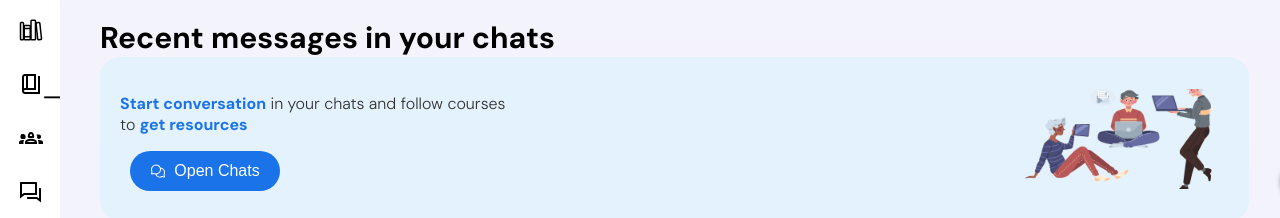
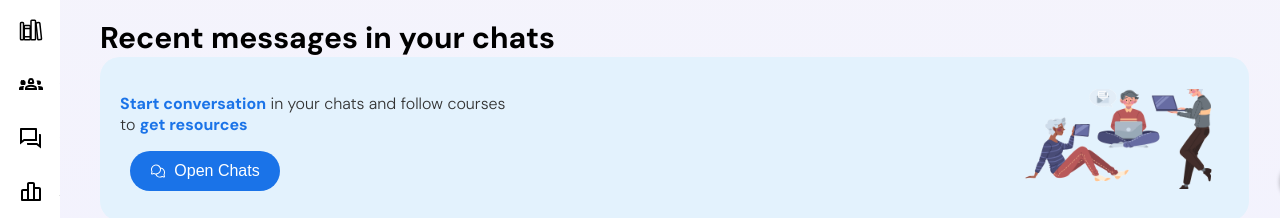
Before and after one commit to NoteHubs-Org/Frontend, a React (Create React App) app: page /QAs in a window 1280 px wide. Shown: the part 300-518 px from the top of the page. Built offline with nearby package versions, Linux system fonts and the light colour scheme; the HTML template or start-up script is replaced by a standard one.

Commit message:
initial commit

```diff
--- a/src/App.js
+++ b/src/App.js
@@ -3,6 +3,7 @@ import './App.css';
 import Header from './header/Header';
 import LandPage from './landingPage/LandPage';
 import Footer from './footer/Footer';
+import { BrowserRouter } from 'react-router-dom';
 
 function App() {
   const [isVisible, setIsVisible] = useState(false);
@@ -11,12 +12,20 @@ function App() {
     setIsVisible(!isVisible);
   };
 
+  const [isExpanded, setIsExpanded] = useState(false);
+
+  const toggleSidebar = () => {
+    setIsExpanded(!isExpanded);
+  };
+
   return (
-    <>
+    <BrowserRouter>
       <Header toggleProfile={toggleProfile} />
-      <LandPage isProfileVisible={isVisible} toggleProfile={toggleProfile} />
+      <LandPage isProfileVisible={isVisible} toggleProfile={toggleProfile}
+      toggleSidebar={toggleSidebar}
+      isExpanded={isExpanded} />
       <Footer />
-    </>
+    </BrowserRouter>
   );
 }
 
--- a/src/landingPage/LandPage.js
+++ b/src/landingPage/LandPage.js
@@ -1,16 +1,17 @@
 import React from "react";
 import Sidebar from "./sidebar/Sidebar";
 import Profile from "../header/Profile";
-import { BrowserRouter as Router, Routes, Route } from "react-router-dom"
+import { Routes, Route } from "react-router-dom"; // Remove Router from here
 import Dashboard from "./L_Body/Dashboard";
 import UploadPage from "../uploads/UploadPage";
 
-const LandPage = ({ isProfileVisible, toggleProfile }) => {
+const LandPage = ({ isProfileVisible, toggleProfile, toggleSidebar, isExpanded }) => {
   return (
     <>
-      <Sidebar className="sidebar" />
+      <Sidebar toggleSidebar={toggleSidebar}
+      isExpanded={isExpanded}
+      className="sidebar" />
       <Profile isOpen={isProfileVisible} toggleProfile={toggleProfile} />
-      <Router>
       <Routes>
         <Route path="/" element={<Dashboard />} />
         <Route path="/summarize" element={<UploadPage />} />
@@ -18,7 +19,6 @@ const LandPage = ({ isProfileVisible, toggleProfile }) => {
         <Route path="/groups" element={<Dashboard />} />
         <Route path="/QAs" element={<Dashboard />} />
       </Routes>
-      </Router>
     </>
   );
 };
--- a/src/landingPage/sidebar/New_PopUp.js
+++ b/src/landingPage/sidebar/New_PopUp.js
@@ -3,8 +3,11 @@ import { BsCloudArrowUpFill } from "react-icons/bs";
 import { RiQuestionnaireFill } from "react-icons/ri";
 import { IoIosPaper } from "react-icons/io";
 import './sidebar.css'
+import { useNavigate } from 'react-router-dom';
 
 const New_PopUp = () => {
+  const navigate = useNavigate();
+
   return (
     <>
       <div className='div-row upload-cloud'>
@@ -21,7 +24,7 @@ const New_PopUp = () => {
           <h5>Ask a study question and get answer in seconds</h5>
         </div>
       </div>
-      <div className='div-row'>
+      <div className='div-row' onClick={() => navigate("/summarize")}>
         <IoIosPaper className='popup-icon notes-icon' />
         <div>
           <h4>Summarise Documents</h4>
--- a/src/landingPage/sidebar/Sidebar.js
+++ b/src/landingPage/sidebar/Sidebar.js
@@ -1,61 +1,54 @@
-import React, { useState } from 'react';
-import { BiMenu, BiX, BiGridAlt, BiUser, BiMessageSquareDetail, BiBookmark, BiFolder, BiBarChartAlt2, BiLogOut, } from 'react-icons/bi';
-import { IoAdd } from "react-icons/io5";
-import { IoLibraryOutline } from "react-icons/io5";
+import React, { useEffect, useRef } from "react";
+import { BiMenu, BiGridAlt, BiBarChartAlt2, BiLogOut } from "react-icons/bi";
+import { IoAdd, IoLibraryOutline } from "react-icons/io5";
 import { MdOutlineGroups2 } from "react-icons/md";
 import { RiQuestionAnswerLine } from "react-icons/ri";
 import { HiChevronLeft } from "react-icons/hi2";
-import New_PopUp from './New_PopUp';
-import './sidebar.css';
-<link rel="stylesheet" href="https://fonts.googleapis.com/css2?family=Material+Symbols+Outlined:opsz,wght,FILL,GRAD@24,400,0,0&icon_names=book_4_spark" />
+import "./sidebar.css";
 
-const Sidebar = () => {
-  const [isExpanded, setIsExpanded] = useState(false);
+const Sidebar = ({ isExpanded, toggleSidebar }) => {
+  const sidebarRef = useRef(null); // Ref to track the sidebar element
 
-  const toggleSidebar = () => {
-    setIsExpanded(!isExpanded);
+  useEffect(() => {
+    const handleClickOutside = (event) => {
+      if (isExpanded && sidebarRef.current && !sidebarRef.current.contains(event.target)) {
+        toggleSidebar(); // Close sidebar if open and clicked outside
+      }
     };
 
-  const [isHidden, setIsHidden] = useState(false);
+    document.addEventListener("mousedown", handleClickOutside);
 
-  const toggleHidden = () => {
-    setIsHidden(!isHidden)
-  }
+    return () => {
+      document.removeEventListener("mousedown", handleClickOutside);
+    };
+  }, [isExpanded, toggleSidebar]); // Only run when sidebar is open
 
   return (
-    <>
-      {/* Sidebar Container */}
-      <div className={`sidebar ${isExpanded ? 'expanded' : ''}`}>
+    <div className={`sidebar ${isExpanded ? "expanded" : ""}`} ref={sidebarRef}>
       {/* Menu Button */}
-        <button className={`${isExpanded ? "x-button" : "menu-button"}`} onClick={toggleSidebar}>
+      <button
+        className={`${isExpanded ? "x-button" : "menu-button"}`}
+        onClick={toggleSidebar}
+      >
         {isExpanded ? <HiChevronLeft /> : <BiMenu />}
       </button>
 
       {/* Sidebar Content */}
       <nav className="nav">
-          <div className='add-doc' onClick={toggleHidden}>
-            <IoAdd className='nav_icon add-icon'/>
-            {isExpanded &&
-              <>
-                <p className='add-p'>Add New Doc</p>
-                <div  className={(isExpanded && isHidden) ? 'popup-div' : 'hide-popup'} ><New_PopUp /></div>
-              </>
-            }
+        <div className="add-doc">
+          <IoAdd className="nav_icon add-icon" />
+          {isExpanded && <p className="add-p">Add New Doc</p>}
         </div>
+
+        {/* Navigation Links */}
         <div className="nav_list">
           <a href="#" className="nav_link active">
             <BiGridAlt className="nav_icon" />
             <span className="nav_name">Dashboard</span>
           </a>
           <a href="#" className="nav_link">
-              <IoLibraryOutline className='nav_icon' />
+            <IoLibraryOutline className="nav_icon" />
             <span className="nav_name">My Library</span>
-            </a>
-            <a href="#" className="nav_link">
-            <span class="material-symbols-outlined">
-              book_4_spark
-            </span>
-              <span className="nav_name">Note AI</span>
           </a>
           <a href="#" className="nav_link">
             <MdOutlineGroups2 className="nav_icon" />
@@ -70,13 +63,14 @@ const Sidebar = () => {
             <span className="nav_name">Stats</span>
           </a>
         </div>
+
+        {/* Sign Out */}
         <a href="#" className="nav_link">
           <BiLogOut className="nav_icon" />
-            <span className="nav_name">SignOut</span>
+          <span className="nav_name">Sign Out</span>
         </a>
       </nav>
     </div>
-    </>
   );
 };
 
--- a/src/uploads/upload.css
+++ b/src/uploads/upload.css
@@ -130,7 +130,6 @@
   padding: 10px;
   border-radius: 20px;
   margin-top: 20px;
-  cursor: not-allowed;
   border: none;
   transition: background 0.3s ease;
 }
```
Lines whose indentation alone changed are shown as unchanged.
